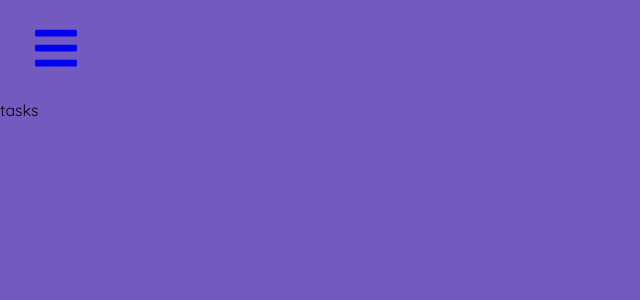
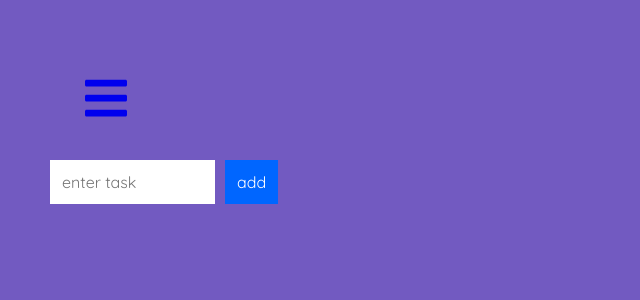
Before and after one commit to markzcheng/studius, a React (Create React App) app in the folder studius/: page /tasks in a window 1280 px wide. Shown: the top 300 px of the page, without its empty margins (0-640 px from the left). Built offline with nearby package versions, Linux system fonts and the light colour scheme.

Commit message:
added to todolist

```diff
--- a/studius/src/Screens/Tasks.css
+++ b/studius/src/Screens/Tasks.css
@@ -0,0 +1,44 @@
+body {
+  padding: 50px;
+  font-family: sans-serif;
+}
+#container {
+  display: flex;
+  justify-content: center;
+}
+.todoListMain .header input {
+  padding: 10px;
+  font-size: 16px;
+  border: 2px solid #fff;
+  width: 165px;
+}
+.todoListMain .header button {
+  padding: 10px;
+  font-size: 16px;
+  margin: 10px;
+  margin-right: 0px;
+  background-color: #0066ff;
+  color: #fff;
+  border: 2px solid #0066ff;
+}
+.todoListMain .header button:hover {
+  background-color: #003399;
+  border: 2px solid #003399;
+  cursor: pointer;
+}
+.todoListMain .theList {
+  list-style: none;
+  padding-left: 0;
+  width: 250px;
+}
+.todoListMain .theList li {
+  color: #333;
+  background-color: rgba(255, 255, 255, 0.5);
+  padding: 15px;
+  margin-bottom: 15px;
+  border-radius: 5px;
+  list-style: none;
+}
+ul.theList {
+  padding: 0;
+}
--- a/studius/src/Screens/Tasks.js
+++ b/studius/src/Screens/Tasks.js
@@ -1,9 +1,64 @@
-import React from "react";
+// import React from "react";
 
-function TasksScreen() {
-    return (
-        <div>tasks</div>
-    );
-}
+// function TasksScreen() {
+//     return (
+//         <div>tasks</div>
+//     );
+// }
+
+// export default TasksScreen;
+
+import React, { Component } from "react";
+import TodoItems from "./TodoItems";
+import "./Tasks.css";
+
+class TasksScreen extends Component {
+    constructor(props) {
+        super(props);
+
+        this.state = {
+            items: []
+          };
+
+        this.addItem = this.addItem.bind(this);
+      }
+
+      addItem(e) {
+        if (this._inputElement.value !== "") {
+          var newItem = {
+            text: this._inputElement.value,
+            key: Date.now()
+          };
+
+          this.setState((prevState) => {
+            return {
+              items: prevState.items.concat(newItem)
+            };
+          });
+
+          this._inputElement.value = "";
+        }
+
+        console.log(this.state.items);
+
+        e.preventDefault();
+      }
+
+    render() {
+      return (
+        <div className="todoListMain">
+          <div className="header">
+            <form onSubmit={this.addItem}>
+            <input ref={(a) => this._inputElement = a}
+                  placeholder="enter task">
+          </input>
+              <button type="submit">add</button>
+            </form>
+          </div>
+                <TodoItems entries={this.state.items}/>
+        </div>
+      );
+    }
+  }
 
 export default TasksScreen;
--- /dev/null
+++ b/studius/src/Screens/TodoItems.js
@@ -0,0 +1,20 @@
+import React, { Component } from "react";
+
+class TodoItems extends Component {
+  createTasks(item) {
+    return <li key={item.key}>{item.text}</li>
+  }
+
+  render() {
+    var todoEntries = this.props.entries;
+    var listItems = todoEntries.map(this.createTasks);
+
+    return (
+      <ul className="theList">
+          {listItems}
+      </ul>
+    );
+  }
+};
+
+export default TodoItems;
```
Also changed, not shown: 2 other files (tests, documents, lock files or other folders).
